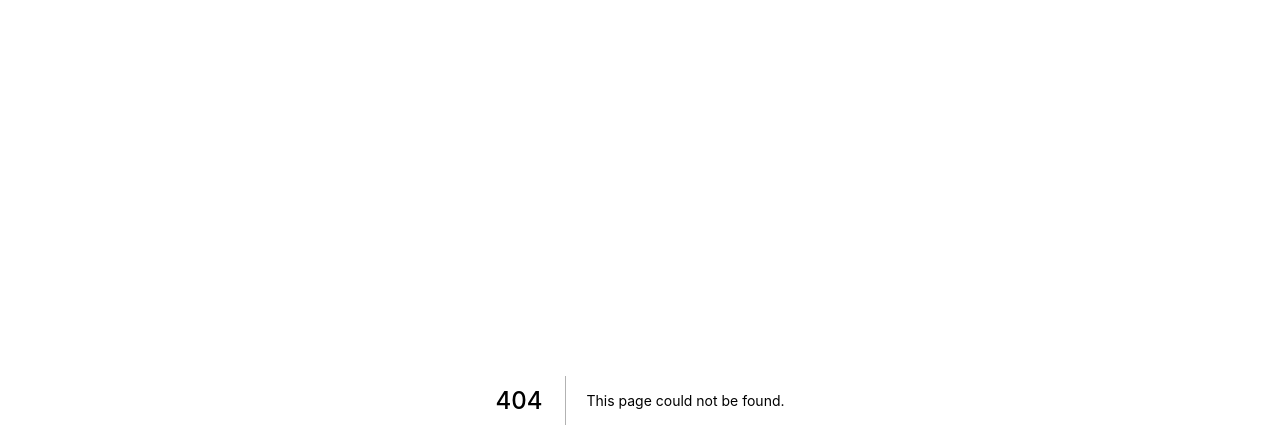
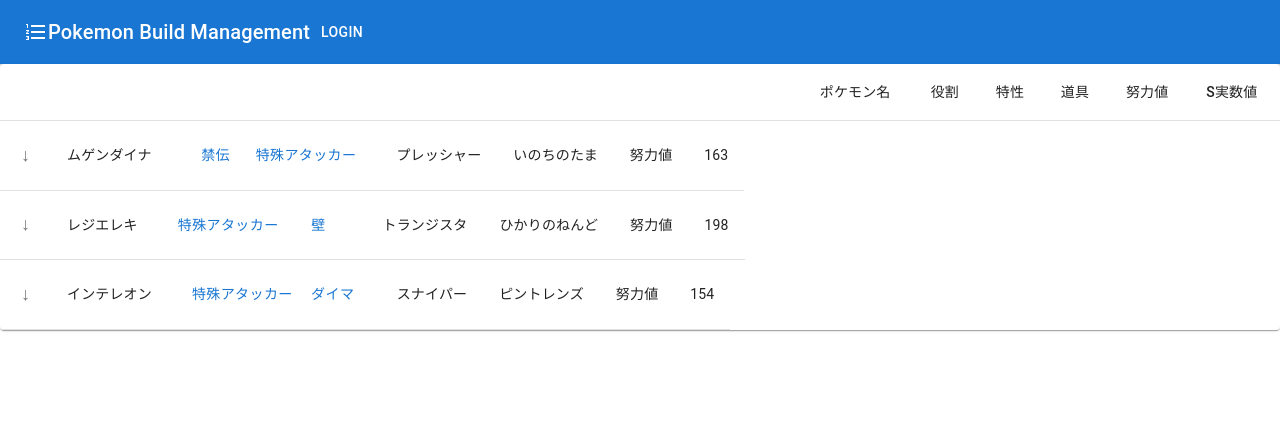
Before and after one commit to sasakirione/PokemonBuildFront, a Next.js app: page /build in a window 1280 px wide. Before the commit this address had no page. Shown: the top 448 px of the page. Built offline with nearby package versions, Linux system fonts and the light colour scheme.

Commit message:
仮の構築画面の作成
まだレイアウトが不十分だったり詳細が非表示です

```diff
--- /dev/null
+++ b/components/atomic/Header.tsx
@@ -0,0 +1,24 @@
+import {AppBar, Button, Toolbar, Typography} from "@mui/material";
+import FormatListNumberedIcon from '@mui/icons-material/FormatListNumbered';
+import {NextPage} from "next";
+
+const Header: NextPage = () => {
+    return (
+        <AppBar position="static">
+            <Toolbar>
+                <FormatListNumberedIcon />
+                <Typography
+                    variant="h6"
+                    noWrap
+                    component="a"
+                    href="/"
+                >
+                    Pokemon Build Management
+                </Typography>
+                <Button color="inherit" className="left">Login</Button>
+            </Toolbar>
+        </AppBar>
+    )
+}
+
+export default Header
--- /dev/null
+++ b/components/atomic/PokemonList.tsx
@@ -0,0 +1,136 @@
+import {NextPage} from "next";
+import {Paper, Table, TableBody, TableCell, TableContainer, TableHead, TableRow} from "@mui/material";
+import Pokemon from "../../domain/Pokemon";
+import PokemonStatus from "../../domain/PokemonStatus";
+import PokemonRow from "../particle/PokemonRow";
+
+const PokemonList: NextPage = () => {
+    // MockData
+    const pokemonList = [pokemon1, pokemon2, pokemon3]
+
+    return (
+        <TableContainer component={Paper}>
+            <Table aria-label="collapsible table">
+                <TableHead>
+                    <TableRow>
+                        <TableCell />
+                        <TableCell>ポケモン名</TableCell>
+                        <TableCell>役割</TableCell>
+                        <TableCell>特性</TableCell>
+                        <TableCell>道具</TableCell>
+                        <TableCell>努力値</TableCell>
+                        <TableCell>S実数値</TableCell>
+                    </TableRow>
+                </TableHead>
+                <TableBody>
+                    {
+                        pokemonList.map((pokemon) =>
+                            <PokemonRow key={pokemon.name} pokemon={pokemon}/>
+                        )
+                    }
+                </TableBody>
+            </Table>
+        </TableContainer>
+    )
+}
+
+export default PokemonList
+
+// MockData
+const cowardice = {
+    h: 1.0,
+    a: 0.9,
+    b: 1.0,
+    c: 1.0,
+    d: 1.0,
+    s: 1.1
+}
+
+const cs = {
+    h: 4,
+    a: 0,
+    b: 0,
+    c: 252,
+    d: 0,
+    s: 252
+}
+
+const hc = {
+    h: 252,
+    a: 0,
+    b: 0,
+    c: 252,
+    d: 0,
+    s: 4
+}
+
+const withoutA = {
+    h: 31,
+    a: 0,
+    b: 31,
+    c: 31,
+    d: 31,
+    s: 31
+}
+
+const pokemon1 = new Pokemon("ムゲンダイナ",
+    new PokemonStatus(
+        {
+            h: 140,
+            a: 85,
+            b: 95,
+            c: 145,
+            d: 95,
+            s: 130
+        },
+        cs,
+        withoutA,
+        cowardice
+    ),
+    "おくびょう",
+    "プレッシャー",
+    "いのちのたま",
+    ["禁伝", "特殊アタッカー"])
+const pokemon2 = new Pokemon("レジエレキ",
+    new PokemonStatus(
+        {
+            h: 80,
+            a: 100,
+            b: 50,
+            c: 100,
+            d: 50,
+            s: 200
+        },
+        hc,
+        withoutA,
+        {
+            h: 1.0,
+            a: 0.9,
+            b: 1.0,
+            c: 1.1,
+            d: 1.0,
+            s: 1.0
+        }
+    ),
+    "ひかえめ",
+    "トランジスタ",
+    "ひかりのねんど",
+    ["特殊アタッカー", "壁"])
+const pokemon3 = new Pokemon("インテレオン",
+    new PokemonStatus(
+        {
+            h: 70,
+            a: 85,
+            b: 65,
+            c: 125,
+            d: 65,
+            s: 120
+        },
+        cs,
+        withoutA,
+        cowardice
+    ),
+    "おくびょう",
+    "スナイパー",
+    "ピントレンズ",
+    ["特殊アタッカー", "ダイマ"])
--- /dev/null
+++ b/components/particle/PokemonRow.tsx
@@ -0,0 +1,36 @@
+import {NextPage} from "next";
+import Pokemon from "../../domain/Pokemon";
+import {useState} from "react";
+import {Button, IconButton, TableCell, TableRow} from "@mui/material";
+
+interface Props {
+    pokemon: Pokemon
+}
+
+const PokemonList: NextPage<Props> = (props: Props) => {
+    const {pokemon} = props
+    const [open, setOpen] = useState(false)
+    return(
+        <div>
+            <TableRow sx={{ '& > *': { borderBottom: 'unset' } }}>
+                <TableCell>
+                    <IconButton
+                        aria-label="expand row"
+                        size="small"
+                        onClick={() => setOpen(!open)}
+                    >
+                        {open ? "↑" : "↓"}
+                    </IconButton>
+                </TableCell>
+                <TableCell>{pokemon.name}</TableCell>
+                <TableCell align="right">{pokemon.tag.map(tag => <Button key={tag}>{tag}</Button>)}</TableCell>
+                <TableCell align="right">{pokemon.ability}</TableCell>
+                <TableCell align="right">{pokemon.good}</TableCell>
+                <TableCell align="right">努力値</TableCell>
+                <TableCell align="right">{pokemon.status.real.s}</TableCell>
+            </TableRow>
+        </div>
+    )
+}
+
+export default PokemonList
--- /dev/null
+++ b/domain/Pokemon.ts
@@ -0,0 +1,22 @@
+import PokemonStatus from "./PokemonStatus";
+import {PokemonNature} from "../type/type";
+
+class Pokemon {
+    name: string
+    status: PokemonStatus
+    nature: PokemonNature
+    ability: string
+    good: string
+    tag: string[]
+
+    constructor(name: string, status: PokemonStatus, nature: PokemonNature, ability: string, good: string, tag: string[]) {
+        this.name = name
+        this.status = status
+        this.nature = nature
+        this.ability = ability
+        this.good = good
+        this.tag = tag
+    }
+}
+
+export default Pokemon
--- /dev/null
+++ b/domain/PokemonStatus.ts
@@ -0,0 +1,40 @@
+import {PokemonValue} from "../type/type";
+
+class PokemonStatus {
+    real: PokemonValue
+    effort: PokemonValue
+    base: PokemonValue
+    individual: PokemonValue
+    nature: PokemonValue
+
+    constructor(base: PokemonValue, effort: PokemonValue, individual: PokemonValue, nature: PokemonValue) {
+        this.base = base
+        this.effort = effort
+        this.individual = individual
+        this.nature = nature
+        this.real = this.calculateReal(base, effort, individual, nature)
+    }
+
+    private calculateReal(base: PokemonValue, effort: PokemonValue, individual: PokemonValue, nature: PokemonValue): PokemonValue {
+        return {
+            h: this.calculateRealH(base.h, effort.h, individual.h),
+            a: this.calculateRealWithoutH(base.a, effort.a, individual.a, nature.a),
+            b: this.calculateRealWithoutH(base.b, effort.b, individual.b, nature.a),
+            c: this.calculateRealWithoutH(base.c, effort.c, individual.c, nature.a),
+            d: this.calculateRealWithoutH(base.d, effort.d, individual.d, nature.a),
+            s: this.calculateRealWithoutH(base.s, effort.s, individual.s, nature.a)
+        }
+    }
+
+    private calculateRealWithoutH(base: number, effort: number, individual: number, nature: number): number {
+        return Math.floor(((base*2 + individual + effort/4) * 0.5 + 5) * nature)
+
+    }
+
+    private calculateRealH(base: number, effort: number, individual: number): number {
+        return Math.floor((base*2 + individual + effort/4) * 0.5 + 60)
+    }
+
+}
+
+export default PokemonStatus
--- a/pages/_app.tsx
+++ b/pages/_app.tsx
@@ -1,8 +1,14 @@
 import '../styles/globals.css'
 import type { AppProps } from 'next/app'
+import Header from "../components/atomic/Header";
 
 function MyApp({ Component, pageProps }: AppProps) {
-  return <Component {...pageProps} />
+  return (
+      <div>
+        <Header />
+        <Component {...pageProps} />
+      </div>
+  )
 }
 
 export default MyApp
--- /dev/null
+++ b/pages/build.tsx
@@ -0,0 +1,12 @@
+import {NextPage} from "next";
+import PokemonList from "../components/atomic/PokemonList";
+
+const BuildPage: NextPage = () => {
+    return (
+        <div>
+            <PokemonList></PokemonList>
+        </div>
+    )
+}
+
+export default BuildPage
--- a/styles/globals.css
+++ b/styles/globals.css
@@ -15,6 +15,11 @@
   box-sizing: border-box;
 }
 
+.left {
+  margin-left: auto;
+  margin-right: 0;
+}
+
 @media (prefers-color-scheme: dark) {
   html {
     color-scheme: dark;
--- /dev/null
+++ b/type/type.ts
@@ -0,0 +1,17 @@
+export type basicHtmlElements = {
+    htmlId: string,
+    testElementsId: string
+}
+
+export type PokemonValue = {
+    h: number
+    a: number
+    b: number
+    c: number
+    d: number
+    s: number
+}
+
+export type PokemonNature = "さみしがり" | "いじっぱり" | "やんちゃ" | "ゆうかん" | "ずぶとい" | "わんぱく" | "のうてんき" |
+    "のんき" |  "ひかえめ" | "おっとり" | "うっかりや" | "れいせい" | "おだやか" | "おとなしい" | "しんちょう" | "なまいき" |
+    "おくびょう" | "せっかち" | "ようき" | "むじゃき" | "てれや" | "がんばりや" | "すなお" | "きまぐれ" | "まじめ"
```
Also changed, not shown: components/particle/Field.tsx (added, +34 -0 lines).
